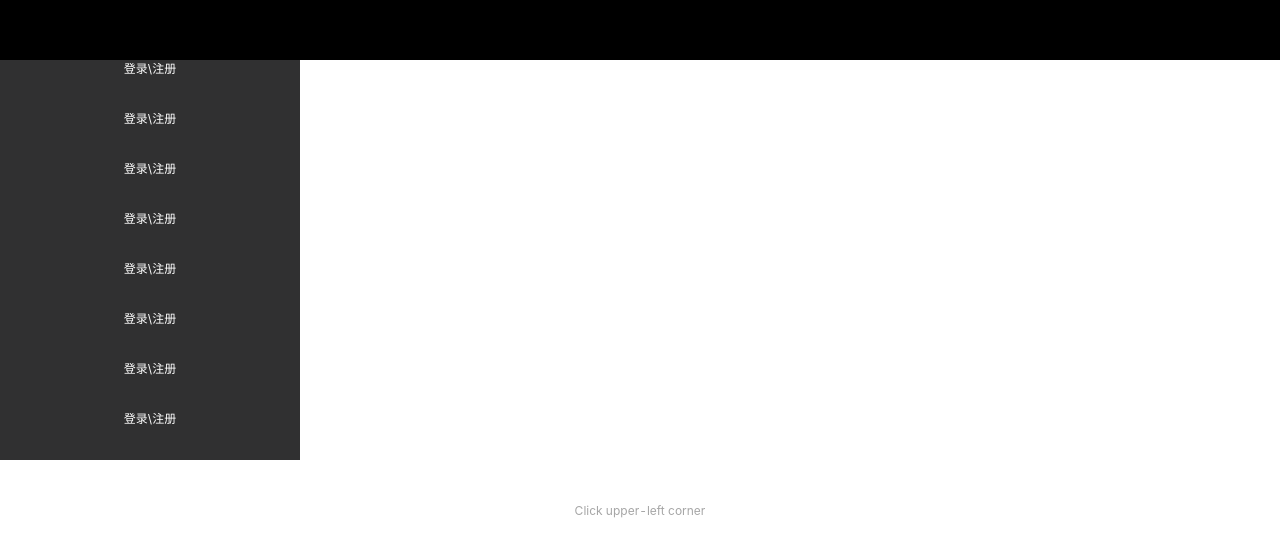
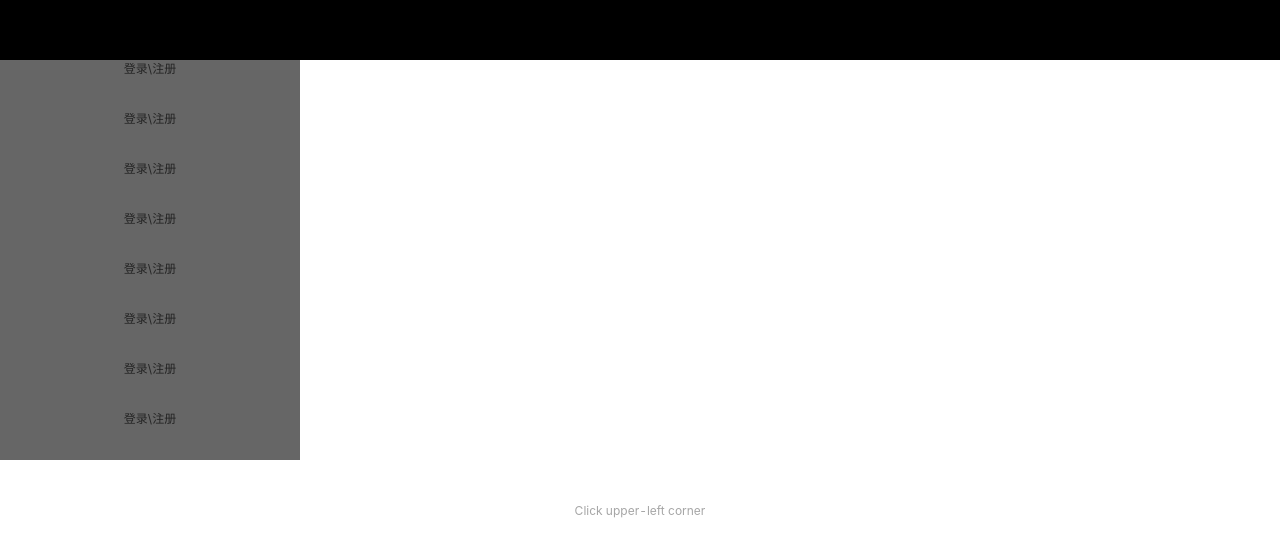
Before and after one commit to gzh52004/POCO-Photography, a React (Create React App) app in the folder pocoapp/: page / in a window 1280 px wide. Shown: the part 113-670 px from the top of the page. Built offline with nearby package versions, Linux system fonts and the light colour scheme.

Commit message:
添加Header.scss

```diff
--- a/pocoapp/package.json
+++ b/pocoapp/package.json
@@ -7,6 +7,7 @@
     "@testing-library/react": "^11.1.0",
     "@testing-library/user-event": "^12.1.10",
     "antd-mobile": "^2.3.4",
+    "node-sass": "^4.14.1",
     "react": "^17.0.1",
     "react-dom": "^17.0.1",
     "react-scripts": "4.0.0",
--- a/pocoapp/src/componets/Header.js
+++ b/pocoapp/src/componets/Header.js
@@ -1,9 +1,8 @@
 import React from 'react'
 import { Drawer, List, NavBar, Icon } from 'antd-mobile';
-import NavList from './NavList';
 class App1 extends React.Component {
     state = {
-      open: true,
+      open: false,
     }
     onOpenChange = (...args) => {
       console.log(args);
@@ -12,8 +11,16 @@ class App1 extends React.Component {
     render() {
       // fix in codepen
       const sidebar = (
-      <NavList>
-      </NavList>);
+      <List>
+          <List.Item style={{width:300,backgroundColor:"#666",height:50}}>登录\注册</List.Item>
+          <List.Item style={{width:300,backgroundColor:"#666",height:50}}>登录\注册</List.Item>
+          <List.Item style={{width:300,backgroundColor:"#666",height:50}}>登录\注册</List.Item>
+          <List.Item style={{width:300,backgroundColor:"#666",height:50}}>登录\注册</List.Item>
+          <List.Item style={{width:300,backgroundColor:"#666",height:50}}>登录\注册</List.Item>
+          <List.Item style={{width:300,backgroundColor:"#666",height:50}}>登录\注册</List.Item>
+          <List.Item style={{width:300,backgroundColor:"#666",height:50}}>登录\注册</List.Item>
+          <List.Item style={{width:300,backgroundColor:"#666",height:50}}>登录\注册</List.Item>
+      </List>);
 
       return (
       <div>
--- /dev/null
+++ b/pocoapp/src/componets/Header.scss
@@ -0,0 +1,14 @@
+.my-drawer {
+    position: relative;
+    overflow: auto;
+    -webkit-overflow-scrolling: touch;
+  }
+  .my-drawer .am-drawer-sidebar {
+    background-color: #fff;
+    overflow: auto;
+    -webkit-overflow-scrolling: touch;
+  }
+  .my-drawer .am-drawer-sidebar .am-list {
+    width: 300px;
+    padding: 0;
+  }
```
Also changed, not shown: 1 other file (tests, documents, lock files or other folders).
